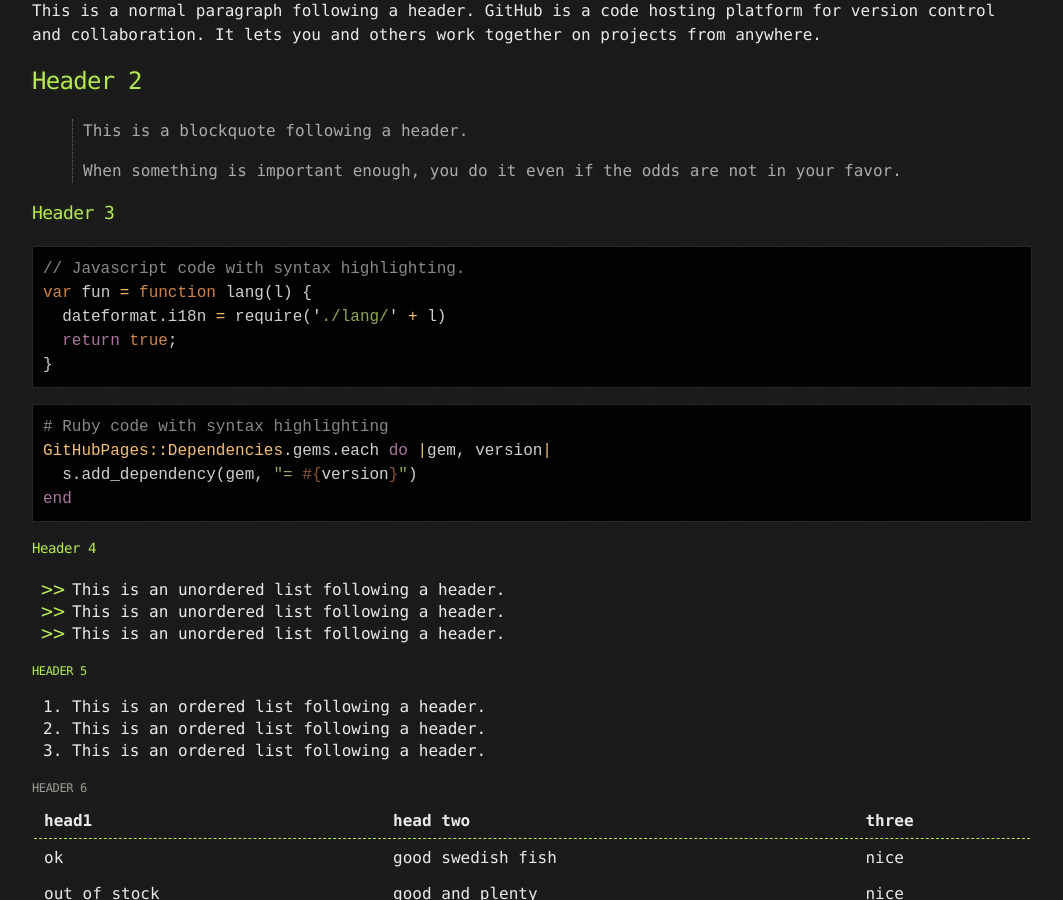
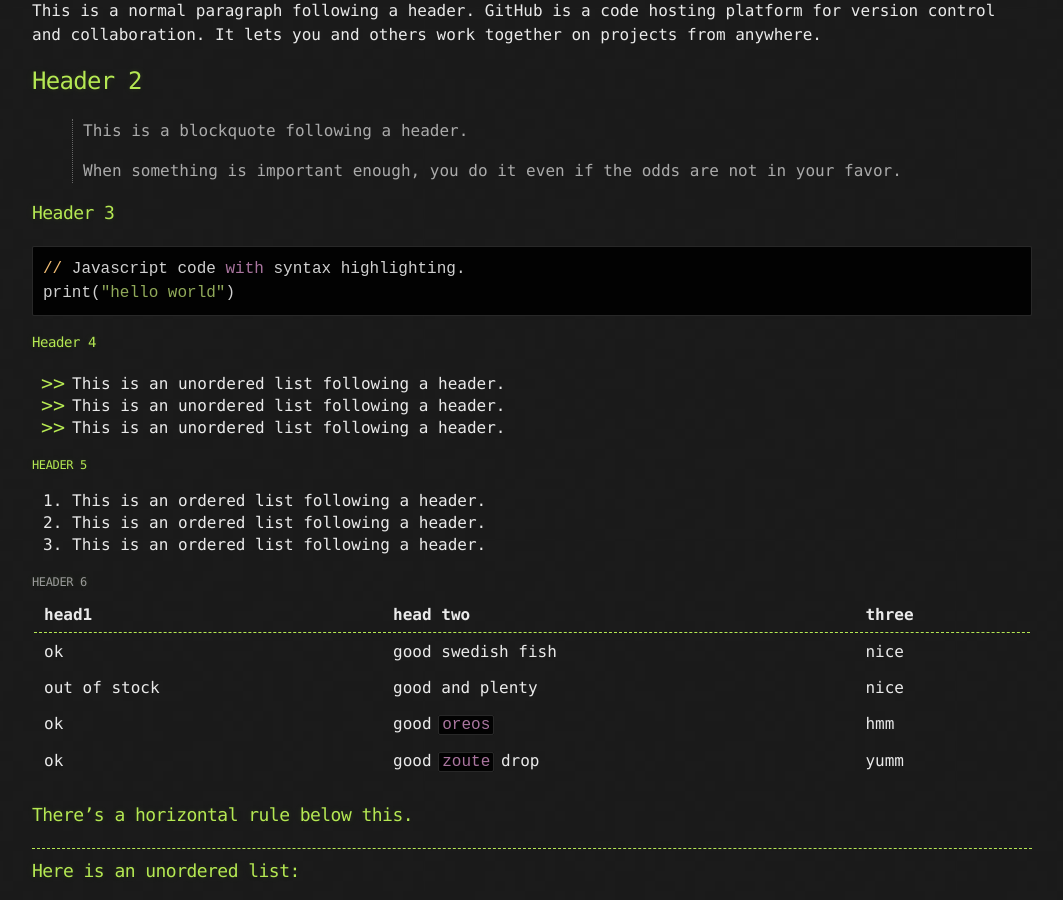
Before and after one commit to Soleeee6272/soleeee6272.github.io, a Jekyll site: the page built from index.md, in a window 1280 px wide and 900 px high, scrolled down 524 px. Shown: the whole window, without its empty margins (108-1171 px from the left). Built offline with Jekyll 4.4.1, drawn with Linux system fonts in a browser that asks for light colours.

Commit message:
Update index.md

````diff
--- a/index.md
+++ b/index.md
@@ -24,20 +24,11 @@ This is a normal paragraph following a header. GitHub is a code hosting platform
 
 ### Header 3
 
-```js
+```py
 // Javascript code with syntax highlighting.
-var fun = function lang(l) {
-  dateformat.i18n = require('./lang/' + l)
-  return true;
-}
+print("hello world")
 ```
 
-```ruby
-# Ruby code with syntax highlighting
-GitHubPages::Dependencies.gems.each do |gem, version|
-  s.add_dependency(gem, "= #{version}")
-end
-```
 
 #### Header 4
 
````
